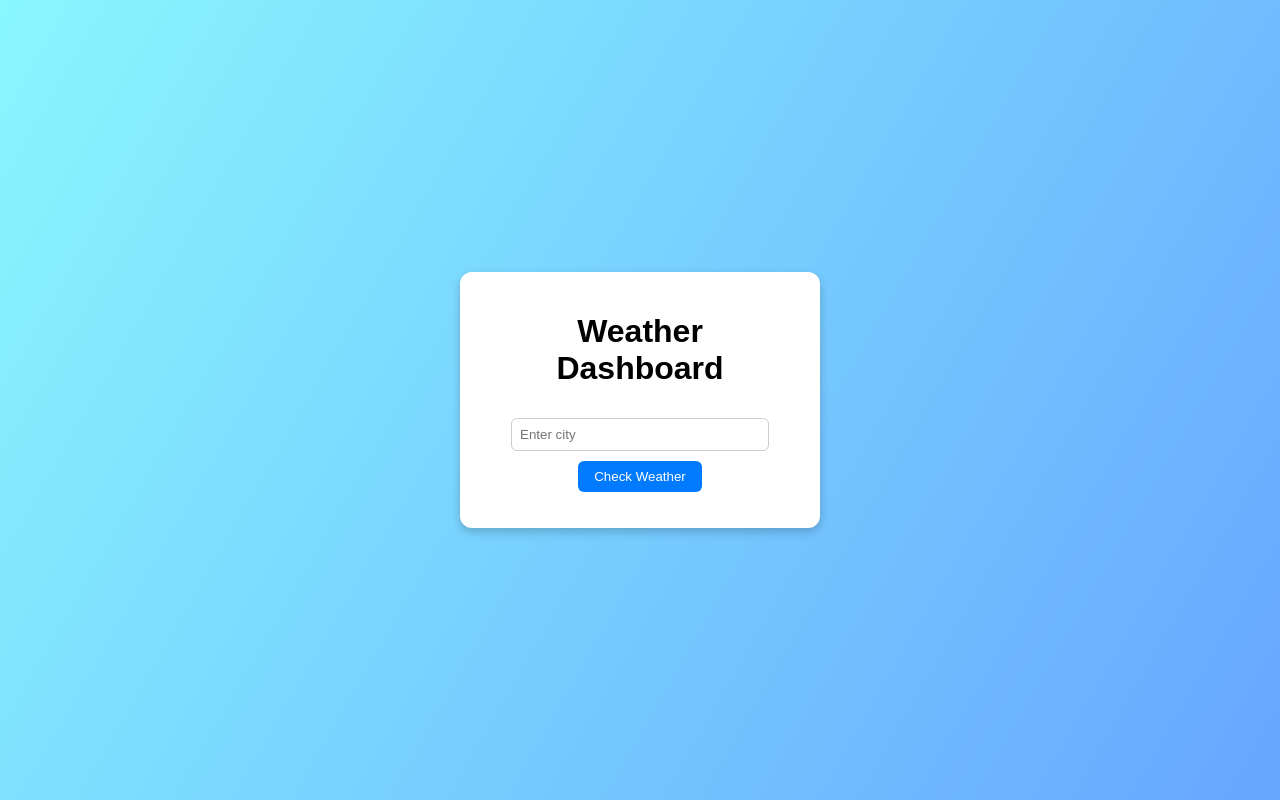
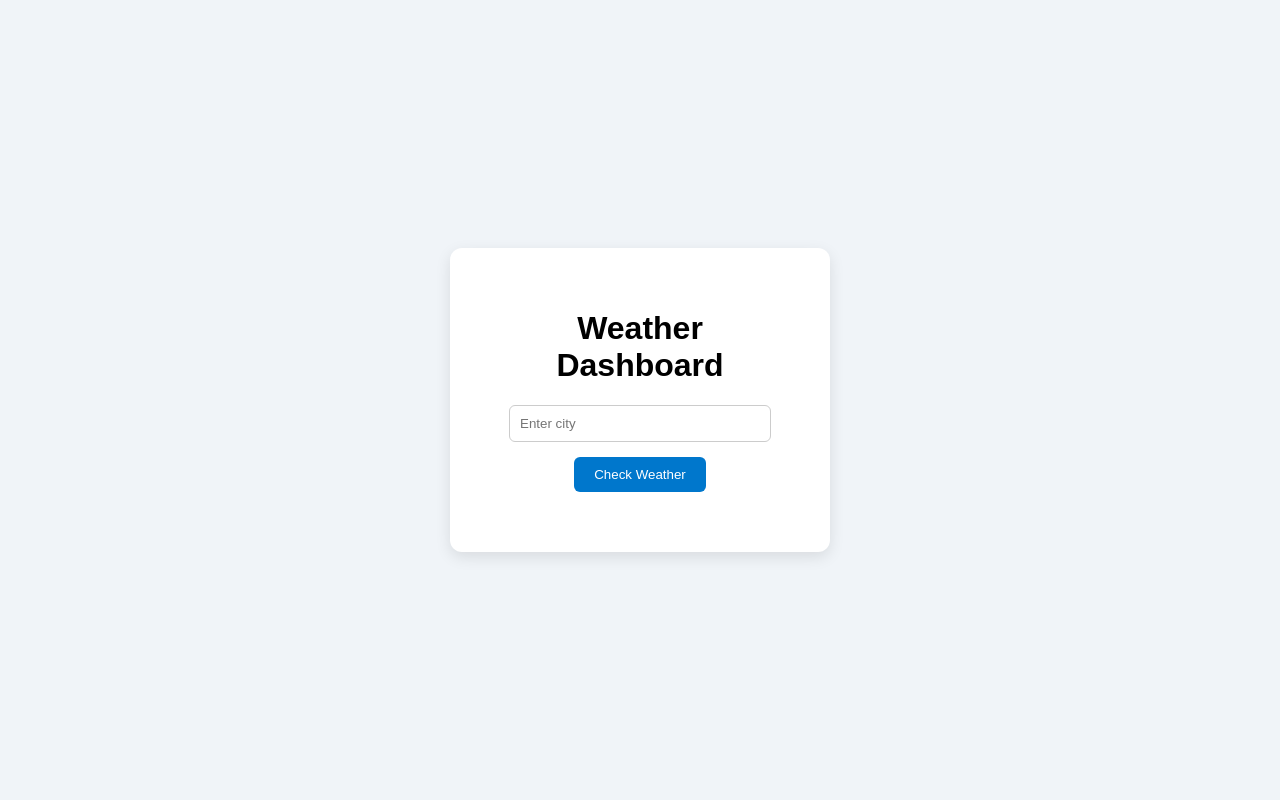
Before and after one commit to Tinch2540/WeatherApp_Frontend, a plain HTML site: page index.html in a window 1280 px wide. Drawn offline with Linux system fonts and the light colour scheme.

Commit message:
Update style.css

```diff
--- a/style.css
+++ b/style.css
@@ -1,34 +1,33 @@
 body {
   font-family: Arial, sans-serif;
-  background: linear-gradient(120deg, #89f7fe, #66a6ff);
+  background: #f0f4f8;
   display: flex;
   justify-content: center;
   align-items: center;
-  height: 100vh;
+  min-height: 100vh;
   margin: 0;
 }
 
 .container {
   background: white;
-  padding: 20px 30px;
+  padding: 40px;
   border-radius: 12px;
+  box-shadow: 0 5px 15px rgba(0,0,0,0.1);
   text-align: center;
-  box-shadow: 0px 4px 10px rgba(0,0,0,0.2);
   width: 300px;
 }
 
 input {
-  padding: 8px;
-  margin-top: 10px;
   width: 80%;
+  padding: 10px;
+  margin-bottom: 15px;
+  border: 1px solid #ccc;
   border-radius: 6px;
-  border: 1px solid #ccc;
 }
 
 button {
-  margin-top: 10px;
-  padding: 8px 16px;
-  background: #007bff;
+  padding: 10px 20px;
+  background-color: #0077cc;
   color: white;
   border: none;
   border-radius: 6px;
@@ -36,10 +35,10 @@ button {
 }
 
 button:hover {
-  background: #0056b3;
+  background-color: #005fa3;
 }
 
-#weather-result {
-  margin-top: 15px;
-  font-size: 1.1em;
+#result {
+  margin-top: 20px;
+  font-weight: bold;
 }
```
